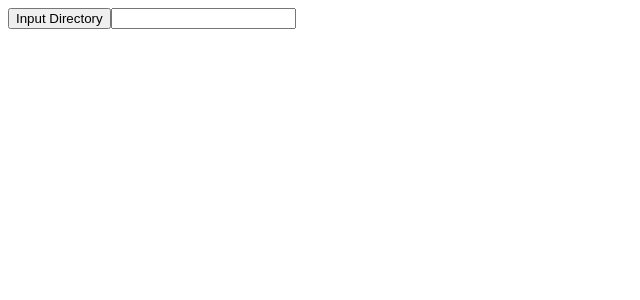
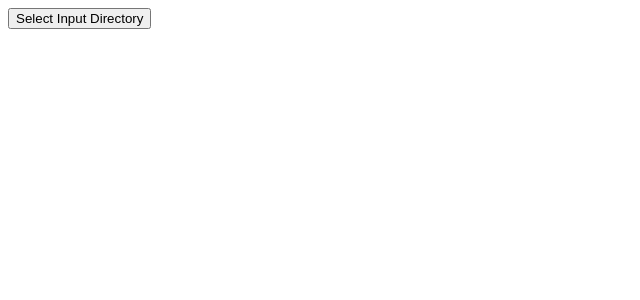
Before and after one commit to huynhlkevin/ffmpeg-frontend, an Angular app: page / in a window 1280 px wide. Shown: the top 300 px of the page, without its empty margins (0-640 px from the left). Built offline with nearby package versions, Linux system fonts and the light colour scheme.

Commit message:
refactor

```diff
--- a/src/app/video-clipper/input-directory-selector/input-directory-selector.component.html
+++ b/src/app/video-clipper/input-directory-selector/input-directory-selector.component.html
@@ -1,4 +1,4 @@
 <section>
-  <button type="button" (click)="onChooseInputDirectory()">Input Directory</button>
-  <input/>
+  <button id="openDialogButton" type="button" (click)="onChooseInputDirectory()">Select Input Directory</button>
+  <label for="openDialogButton">{{inputDirectory}}</label>
 </section>
--- a/src/app/video-clipper/input-directory-selector/input-directory-selector.component.scss
+++ b/src/app/video-clipper/input-directory-selector/input-directory-selector.component.scss
@@ -0,0 +1,13 @@
+section {
+  display: flex;
+  align-items: center;
+  gap: 0.5em;
+}
+
+section > button {
+  flex: none;
+}
+
+section > label {
+  flex: 1;
+}
--- a/src/app/video-clipper/input-directory-selector/input-directory-selector.component.ts
+++ b/src/app/video-clipper/input-directory-selector/input-directory-selector.component.ts
@@ -1,4 +1,5 @@
 import { Component } from '@angular/core';
+import { DirectoryDialogService } from '../../services/directory-dialog/directory-dialog.service';
 
 @Component({
   selector: 'app-input-directory-selector',
@@ -8,8 +9,15 @@ import { Component } from '@angular/core';
   styleUrl: './input-directory-selector.component.scss'
 })
 export class InputDirectorySelectorComponent {
+  inputDirectory = '';
+
+  constructor(private readonly directoryDialogService: DirectoryDialogService) {
+  }
+
   async onChooseInputDirectory() {
-    // @ts-ignore
-    console.log(await window.electron.openDirectoryDialog());
+    const directory = await this.directoryDialogService.showOpenDialog();
+    if (directory) {
+      this.inputDirectory = directory;
+    }
   }
 }
```
Also changed, not shown: 1 other file (tests, documents, lock files or other folders).
